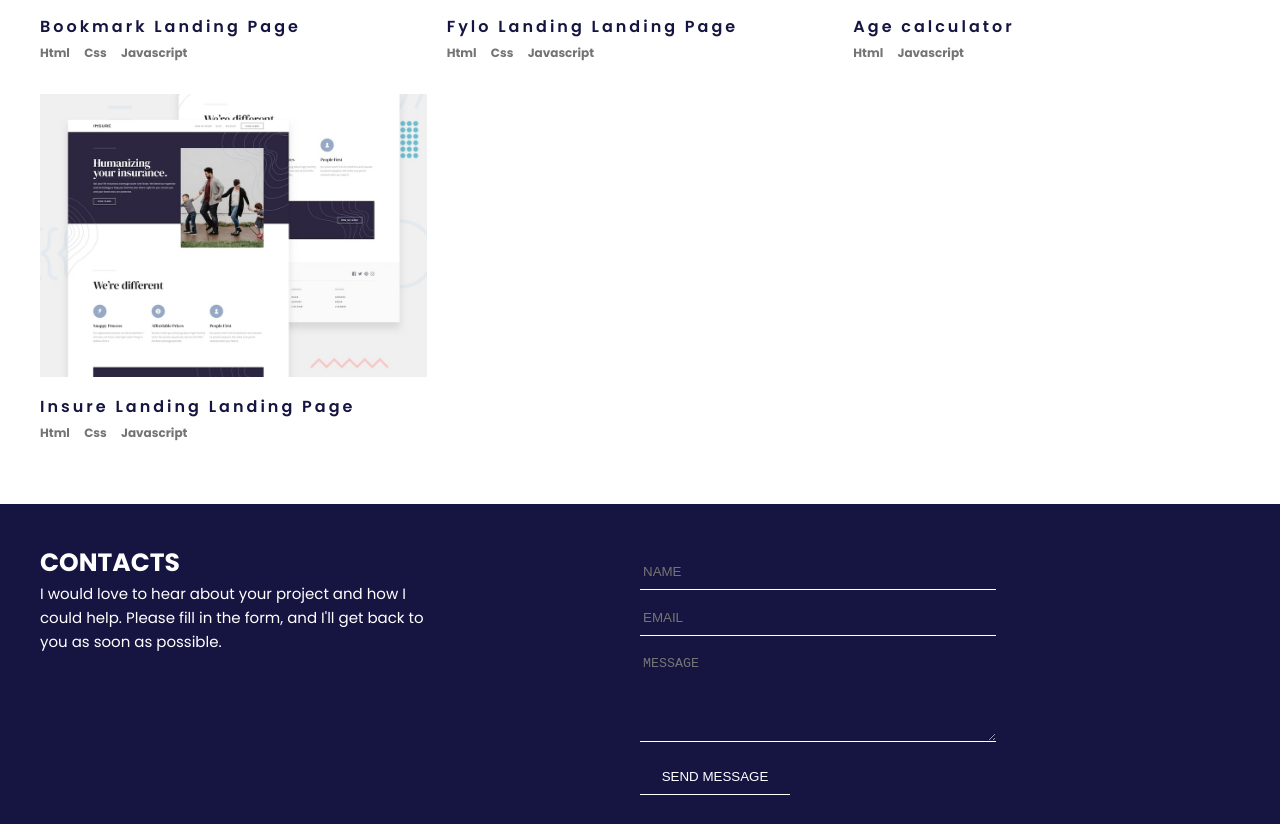
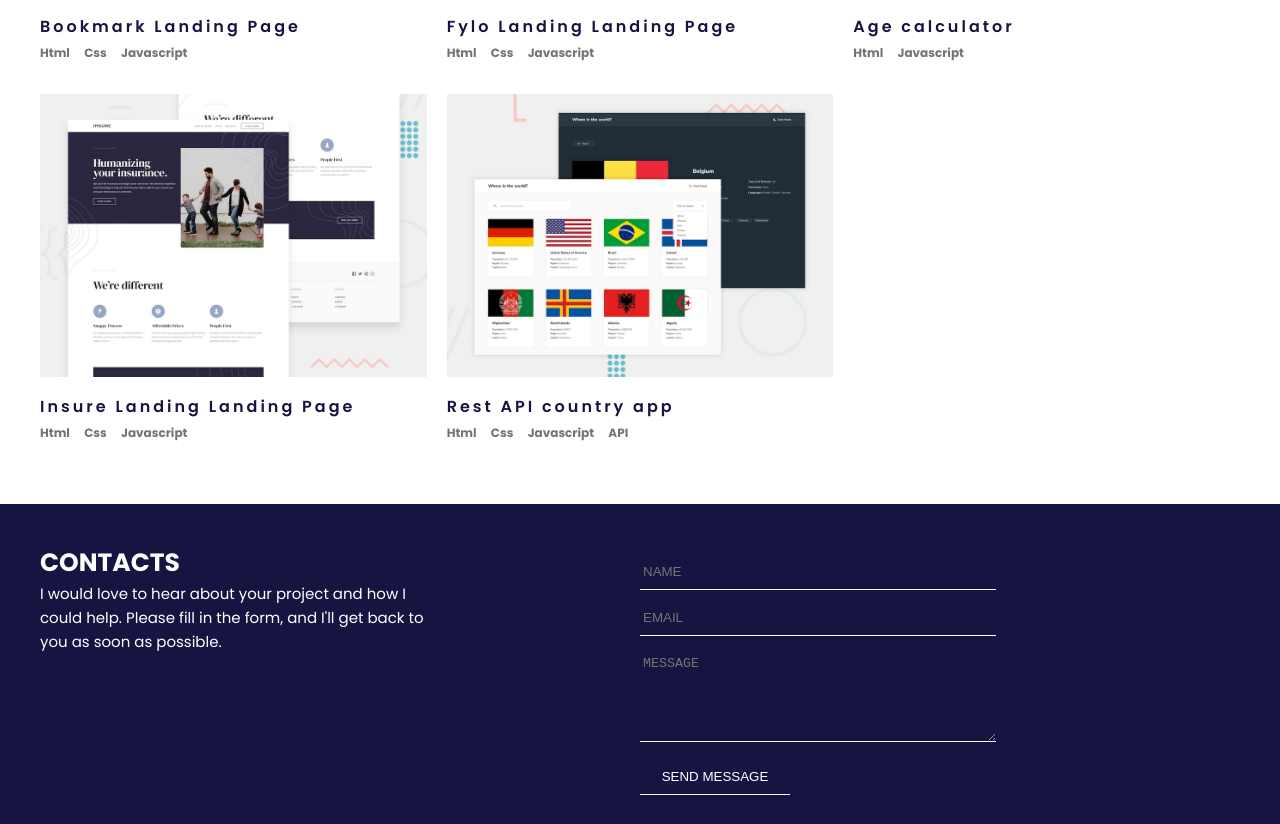
Before and after one commit to odinaka-dev/port-Folio, a plain HTML site: page index.html in a window 1280 px wide. Shown: the part 1345-2169 px from the top of the page. Drawn offline with Linux system fonts and the light colour scheme.

Commit message:
Update index.html

```diff
--- a/index.html
+++ b/index.html
@@ -146,6 +146,15 @@
                     <p><b>Html</b> <b>Css</b> <b>Javascript</b></p>
                 </div>
             </div>
+             <div class="projects1">
+                <div class="projects-image">
+                    <img src="./asset/img/desktop-preview6.jpg" alt="">
+                </div>
+                <div class="projects-forms">
+                    <s><a href="https://odinaka-dev.github.io/countryapi/">Rest API country app</a></s>
+                    <p><b>Html</b> <b>Css</b> <b>Javascript</b> <b>API</b></p>
+                </div>
+            </div>
              <!-- other projects -->
              <h2 class="op">Other projects includes</h2>
                 <div class="sub-proj">
```
